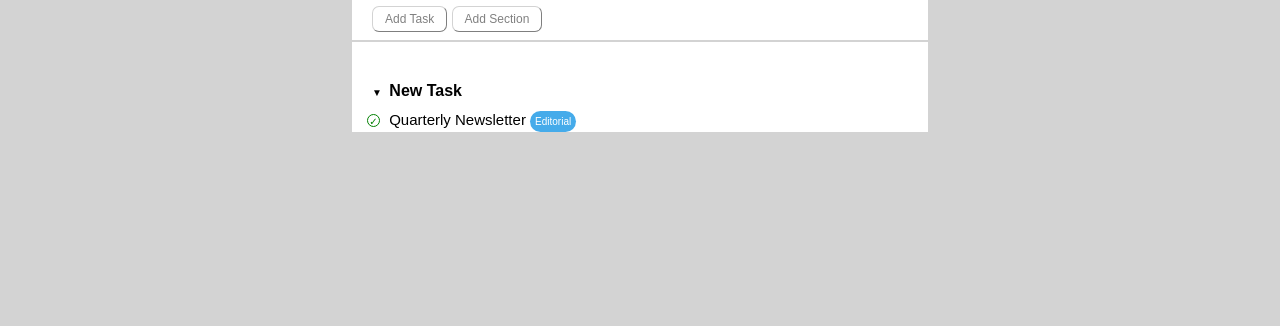
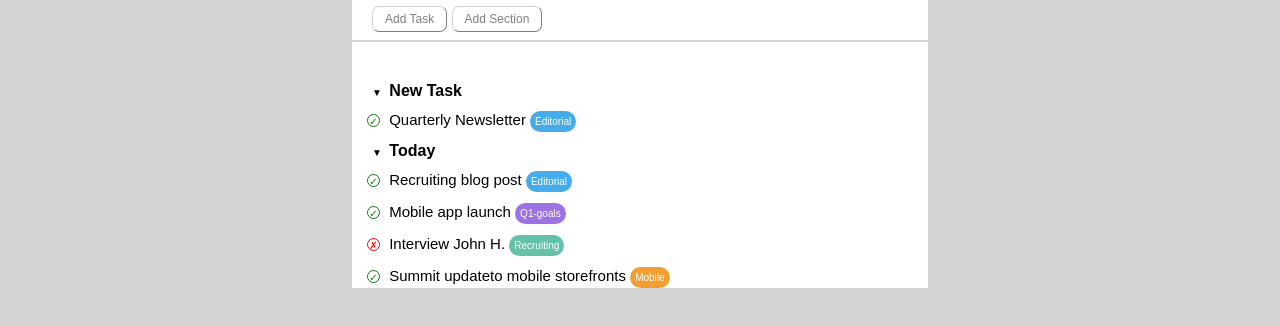
Before and after one commit to AndreaMinelli/html-css-toboolist, a plain HTML site: page index.html in a window 1280 px wide. Shown: the part 76-402 px from the top of the page. Drawn offline with Linux system fonts and the light colour scheme.

Commit message:
Completata seconda sezione della to-do-list

```diff
--- a/css/style.css
+++ b/css/style.css
@@ -31,6 +31,18 @@ button:hover{
 
 .light-blue{
     background-color: rgb(69,171,234);
+}
+
+.purple{
+    background-color: rgb(156,114,228);
+}
+
+.watergreen{
+    background-color:rgb(100,192,169);
+}
+
+.orange{
+    background-color: rgb(242,158,51);
 }
 
 /* Header */
@@ -93,12 +105,11 @@ button:hover{
     font-size: 15px;
 }
 
-.check{
+.sign{
     display: inline-block;
     height: 13px;
     width: 13px;
     line-height: 13px;
-    color: green;
     font-size: 10px;
     border-width: 1px;
     border-style: solid;
@@ -107,7 +118,13 @@ button:hover{
     vertical-align: middle;
     margin-right: 5px;
 }
+.check{
+    color: green;
+}
 
+.cross{
+    color:red
+}
 .things-type{
     color: white;
     font-size: 10px;
--- a/index.html
+++ b/index.html
@@ -28,11 +28,34 @@
                         <span>New Task</span>
                     </dt>
                     <dd class="to-do-things">
-                        <span class="check">&check;</span>
+                        <span class="sign check">&check;</span>
                         <span>Quarterly Newsletter</span>
                         <span class="things-type light-blue">Editorial</span>
                     </dd>
-
+                    <dt class="to-do-type">
+                        <span class="show-list">&#9660;</span>
+                        <span>Today</span>
+                    </dt>
+                    <dd class="to-do-things">
+                        <span class="sign check">&check;</span>
+                        <span>Recruiting blog post</span>
+                        <span class="things-type light-blue">Editorial</span>
+                    </dd>
+                    <dd class="to-do-things">
+                        <span class="sign check">&check;</span>
+                        <span>Mobile app launch</span>
+                        <span class="things-type purple">Q1-goals</span>
+                    </dd>
+                    <dd class="to-do-things">
+                        <span class="sign cross">&cross;</span>
+                        <span>Interview John H.</span>
+                        <span class="things-type watergreen">Recruiting</span>
+                    </dd>
+                    <dd class="to-do-things">
+                        <span class="sign check">&check;</span>
+                        <span>Summit updateto mobile storefronts</span>
+                        <span class="things-type orange">Mobile</span>
+                    </dd>
                 </dl>
 
             </div>
```
